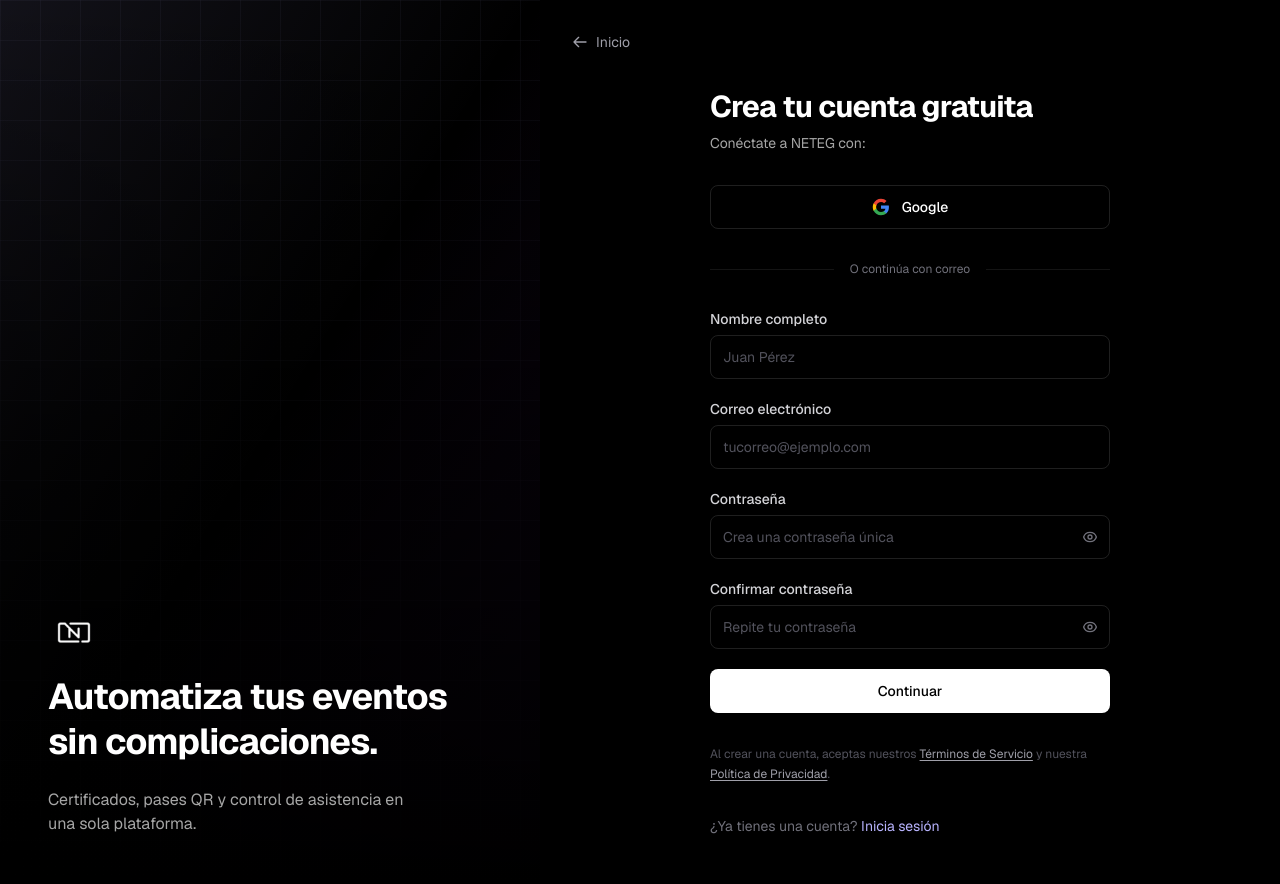
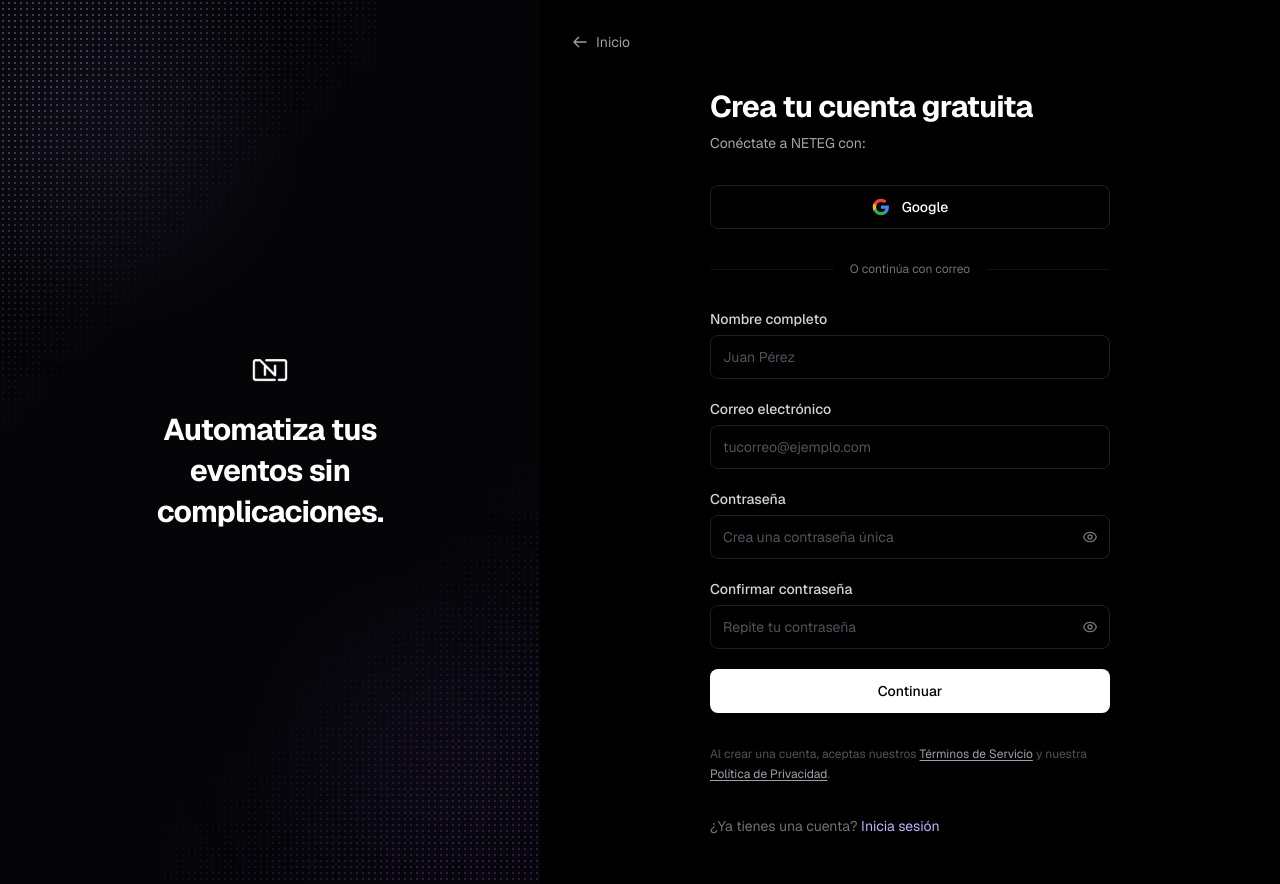
Before and after one commit to PatoCrazy2/neteg, a Next.js app in the folder frontend/: page /register in a window 1280 px wide. Built offline with nearby package versions, Linux system fonts and the light colour scheme.

Commit message:
fea: diseño de login y resgitro

```diff
--- a/frontend/src/app/(auth)/login/page.tsx
+++ b/frontend/src/app/(auth)/login/page.tsx
@@ -53,29 +53,48 @@
   return (
     <div className="min-h-screen flex bg-black">
       {/* ── Panel izquierdo: Branding ── */}
-      <div className="hidden lg:flex lg:w-[480px] xl:w-[540px] relative flex-col justify-end p-12 overflow-hidden shrink-0">
-        {/* Patrón de fondo */}
+      <div className="hidden lg:flex lg:w-[480px] xl:w-[540px] relative flex-col items-center justify-center p-12 overflow-hidden shrink-0 bg-[#050508]">
+
+        {/* Patrón de malla densa — esquina superior izquierda (púrpura claro) */}
         <div
-          className="absolute inset-0 opacity-[0.15]"
+          className="absolute top-0 left-0 w-[70%] h-[60%]"
           style={{
-            backgroundImage:
-              "linear-gradient(rgba(185,180,255,0.3) 1px, transparent 1px), linear-gradient(90deg, rgba(185,180,255,0.3) 1px, transparent 1px)",
-            backgroundSize: "40px 40px",
+            backgroundImage: "radial-gradient(rgba(185,180,255,0.5) 1px, transparent 1px)",
+            backgroundSize: "6px 6px",
+            maskImage: "linear-gradient(135deg, black 0%, black 15%, transparent 50%)",
+            WebkitMaskImage: "linear-gradient(135deg, black 0%, black 15%, transparent 50%)",
+            opacity: 0.6,
           }}
         />
-        {/* Gradiente diagonal */}
-        <div className="absolute inset-0 bg-gradient-to-br from-primary/10 via-transparent to-purple-900/20" />
-        {/* Fade inferior */}
-        <div className="absolute inset-0 bg-gradient-to-t from-black via-black/60 to-transparent" />
+        {/* Glow sutil detrás del patrón superior */}
+        <div
+          className="absolute top-[-5%] left-[-5%] w-[50%] h-[40%] rounded-full blur-[80px] pointer-events-none"
+          style={{ background: "radial-gradient(circle, rgba(156,140,255,0.15) 0%, transparent 70%)" }}
+        />
 
-        <div className="relative z-10 space-y-6">
-          <Image src="/NETEG.svg" alt="NETEG" width={52} height={52} className="rounded-xl" />
-          <h2 className="text-3xl xl:text-4xl font-bold text-white leading-tight tracking-tight">
+        {/* Patrón de malla densa — esquina inferior derecha (violeta cálido) */}
+        <div
+          className="absolute bottom-0 right-0 w-[70%] h-[60%]"
+          style={{
+            backgroundImage: "radial-gradient(rgba(168,85,247,0.5) 1px, transparent 1px)",
+            backgroundSize: "6px 6px",
+            maskImage: "linear-gradient(315deg, black 0%, black 15%, transparent 50%)",
+            WebkitMaskImage: "linear-gradient(315deg, black 0%, black 15%, transparent 50%)",
+            opacity: 0.5,
+          }}
+        />
+        {/* Glow sutil detrás del patrón inferior */}
+        <div
+          className="absolute bottom-[-5%] right-[-5%] w-[50%] h-[40%] rounded-full blur-[80px] pointer-events-none"
+          style={{ background: "radial-gradient(circle, rgba(139,92,246,0.12) 0%, transparent 70%)" }}
+        />
+
+        {/* Contenido centrado */}
+        <div className="relative z-10 text-center space-y-5">
+          <Image src="/NETEG.svg" alt="NETEG" width={56} height={56} className="mx-auto rounded-xl" />
+          <h2 className="text-2xl xl:text-3xl font-bold text-white leading-snug tracking-tight max-w-xs mx-auto">
             Automatiza tus eventos sin complicaciones.
           </h2>
-          <p className="text-text-secondary text-base max-w-sm">
-            Certificados, pases QR y control de asistencia en una sola plataforma.
-          </p>
         </div>
       </div>
 
--- a/frontend/src/app/(auth)/register/page.tsx
+++ b/frontend/src/app/(auth)/register/page.tsx
@@ -66,29 +66,48 @@
   return (
     <div className="min-h-screen flex bg-black">
       {/* ── Panel izquierdo: Branding ── */}
-      <div className="hidden lg:flex lg:w-[480px] xl:w-[540px] relative flex-col justify-end p-12 overflow-hidden shrink-0">
-        {/* Patrón de fondo */}
+      <div className="hidden lg:flex lg:w-[480px] xl:w-[540px] relative flex-col items-center justify-center p-12 overflow-hidden shrink-0 bg-[#050508]">
+
+        {/* Patrón de malla densa — esquina superior izquierda (púrpura claro) */}
         <div
-          className="absolute inset-0 opacity-[0.15]"
+          className="absolute top-0 left-0 w-[70%] h-[60%]"
           style={{
-            backgroundImage:
-              "linear-gradient(rgba(185,180,255,0.3) 1px, transparent 1px), linear-gradient(90deg, rgba(185,180,255,0.3) 1px, transparent 1px)",
-            backgroundSize: "40px 40px",
+            backgroundImage: "radial-gradient(rgba(185,180,255,0.5) 1px, transparent 1px)",
+            backgroundSize: "6px 6px",
+            maskImage: "linear-gradient(135deg, black 0%, black 15%, transparent 50%)",
+            WebkitMaskImage: "linear-gradient(135deg, black 0%, black 15%, transparent 50%)",
+            opacity: 0.6,
           }}
         />
-        {/* Gradiente diagonal */}
-        <div className="absolute inset-0 bg-gradient-to-br from-primary/10 via-transparent to-purple-900/20" />
-        {/* Fade inferior */}
-        <div className="absolute inset-0 bg-gradient-to-t from-black via-black/60 to-transparent" />
+        {/* Glow sutil detrás del patrón superior */}
+        <div
+          className="absolute top-[-5%] left-[-5%] w-[50%] h-[40%] rounded-full blur-[80px] pointer-events-none"
+          style={{ background: "radial-gradient(circle, rgba(156,140,255,0.15) 0%, transparent 70%)" }}
+        />
 
-        <div className="relative z-10 space-y-6">
-          <Image src="/NETEG.svg" alt="NETEG" width={52} height={52} className="rounded-xl" />
-          <h2 className="text-3xl xl:text-4xl font-bold text-white leading-tight tracking-tight">
+        {/* Patrón de malla densa — esquina inferior derecha (violeta cálido) */}
+        <div
+          className="absolute bottom-0 right-0 w-[70%] h-[60%]"
+          style={{
+            backgroundImage: "radial-gradient(rgba(168,85,247,0.5) 1px, transparent 1px)",
+            backgroundSize: "6px 6px",
+            maskImage: "linear-gradient(315deg, black 0%, black 15%, transparent 50%)",
+            WebkitMaskImage: "linear-gradient(315deg, black 0%, black 15%, transparent 50%)",
+            opacity: 0.5,
+          }}
+        />
+        {/* Glow sutil detrás del patrón inferior */}
+        <div
+          className="absolute bottom-[-5%] right-[-5%] w-[50%] h-[40%] rounded-full blur-[80px] pointer-events-none"
+          style={{ background: "radial-gradient(circle, rgba(139,92,246,0.12) 0%, transparent 70%)" }}
+        />
+
+        {/* Contenido centrado */}
+        <div className="relative z-10 text-center space-y-5">
+          <Image src="/NETEG.svg" alt="NETEG" width={56} height={56} className="mx-auto rounded-xl" />
+          <h2 className="text-2xl xl:text-3xl font-bold text-white leading-snug tracking-tight max-w-xs mx-auto">
             Automatiza tus eventos sin complicaciones.
           </h2>
-          <p className="text-text-secondary text-base max-w-sm">
-            Certificados, pases QR y control de asistencia en una sola plataforma.
-          </p>
         </div>
       </div>
 
```
